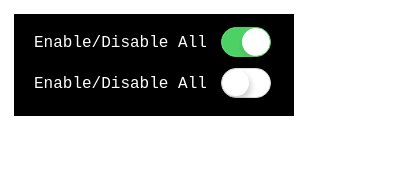
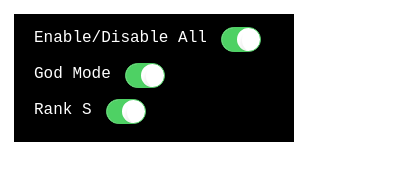
Before and after one commit to omiinaya/MMZ1-Trainer, an Electron app: page assets/HTML/index.html in a window 400 px wide. Both pictures are taken after a click on the checkbox 245 px from the left and 42 px from the top of the page. Drawn offline with Linux system fonts and the light colour scheme; no server answers.

Commit message:
progress on menu.

```diff
--- a/assets/CSS/styles.css
+++ b/assets/CSS/styles.css
@@ -43,8 +43,8 @@ input.apple-switch {
     position: relative;
     appearance: none;
     outline: none;
-    width: 50px;
-    height: 30px;
+    width: 40px;
+    height: 25px;
     background-color: #ffffff;
     border: 1px solid #D9DADC;
     border-radius: 50px;
@@ -57,8 +57,8 @@ input.apple-switch:after {
     position: absolute;
     top: 1px;
     left: 1px;
-    width: 26px;
-    height: 26px;
+    width: 23px;
+    height: 23px;
     background-color: transparent;
     border-radius: 50%;
     box-shadow: 2px 4px 6px rgba(0, 0, 0, 0.2);
@@ -66,7 +66,7 @@ input.apple-switch:after {
 
 input.apple-switch:checked {
     border-color: #4ED164;
-    box-shadow: inset 20px 0 0 0 #4ED164;
+    box-shadow: inset 15px 0 0 0 #4ED164;
 }
 
 input.apple-switch:checked:after {
--- a/assets/HTML/index.html
+++ b/assets/HTML/index.html
@@ -9,8 +9,9 @@
     <div class="content-wrapper">
       <div class="content">
         <ul>
-          <li><label>Enable/Disable All</label><input class="apple-switch" onclick="toggle('Enable/Disable ALL')" type="checkbox"></li>
-          <li><label>Enable/Disable All</label><input class="apple-switch" onclick="toggle('test')" type="checkbox"></li>
+          <li><label>Enable/Disable All</label><input class="apple-switch" id="Enable/Disable All" onclick="toggleA('Enable/Disable All')" type="checkbox"></li>
+          <li><label>God Mode</label><input class="apple-switch" id="God Mode" onclick="toggleA('God Mode')" type="checkbox"></li>
+          <li><label>Rank S</label><input class="apple-switch" id="Rank S" onclick="toggleA('Rank S')" type="checkbox"></li>
         </ul>
       </div>
     </div>
--- a/renderer.js
+++ b/renderer.js
@@ -5,7 +5,31 @@ const electron = require('electron')
 const ipc = electron.ipcRenderer
 
 //send boolean as an arg depending on state of the button
-function toggle(a) {
-    ipc.send('test', a)
-    //alert('lol')
+function toggleA(a) {
+    if (document.getElementById(a).checked) {
+        ipc.send('Enable', a)
+        if (a == 'Enable/Disable All') {
+            enableAll()
+        }
+    } else {
+        ipc.send('Disable', a)
+        if (a == 'Enable/Disable All') {
+            enableAll()
+        }
+    }
 }
+
+function enableAll() {
+    if (document.getElementById('Enable/Disable All').checked) {
+        document.getElementById('God Mode').checked = true
+    } else {
+        document.getElementById('God Mode').checked = false
+    }
+
+    if (document.getElementById('Enable/Disable All').checked) {
+        document.getElementById('Rank S').checked = true
+    } else {
+        document.getElementById('Rank S').checked = false
+    }
+
+}
```
Also changed, not shown: main.js (+33 -5 lines).
